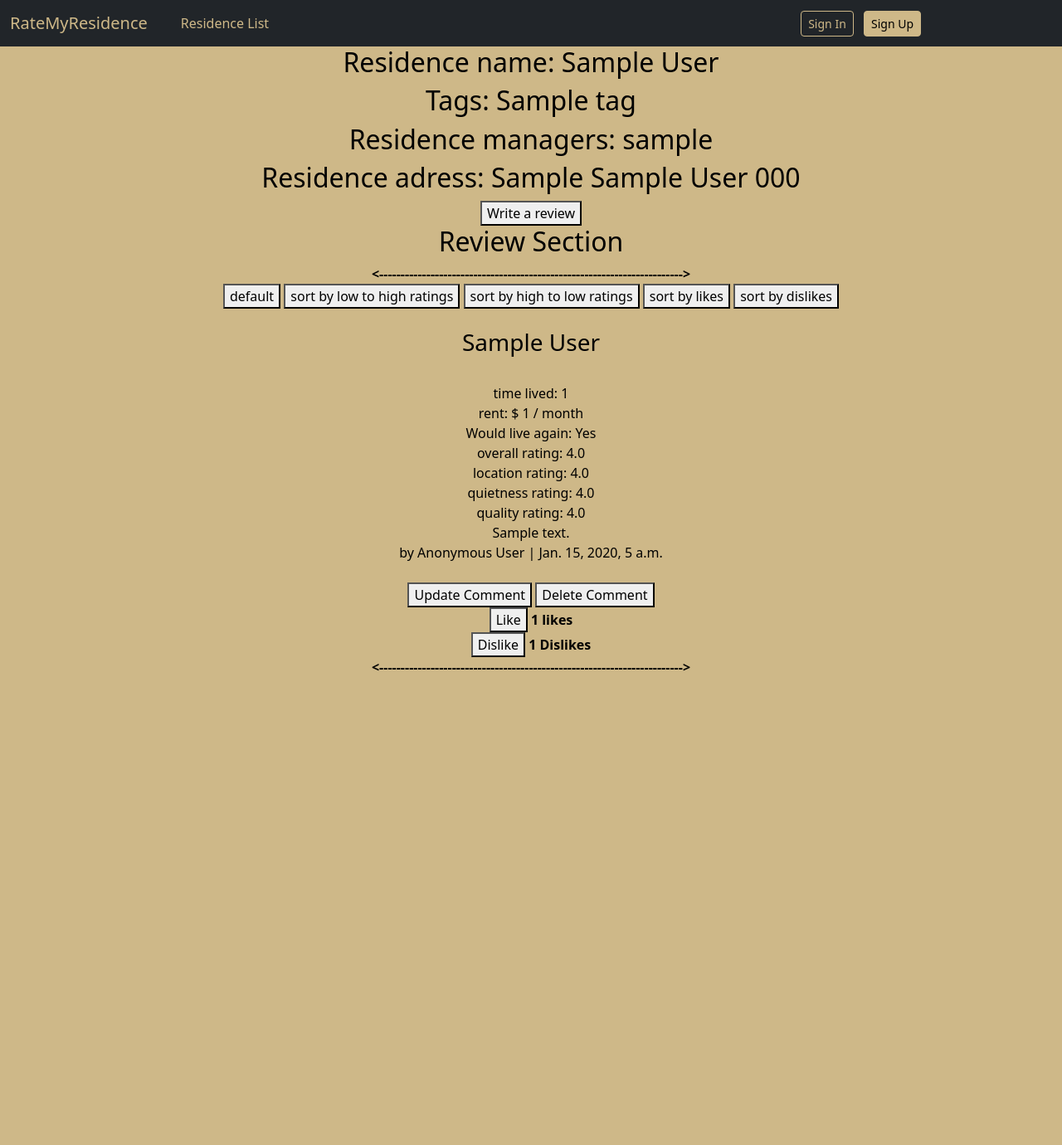
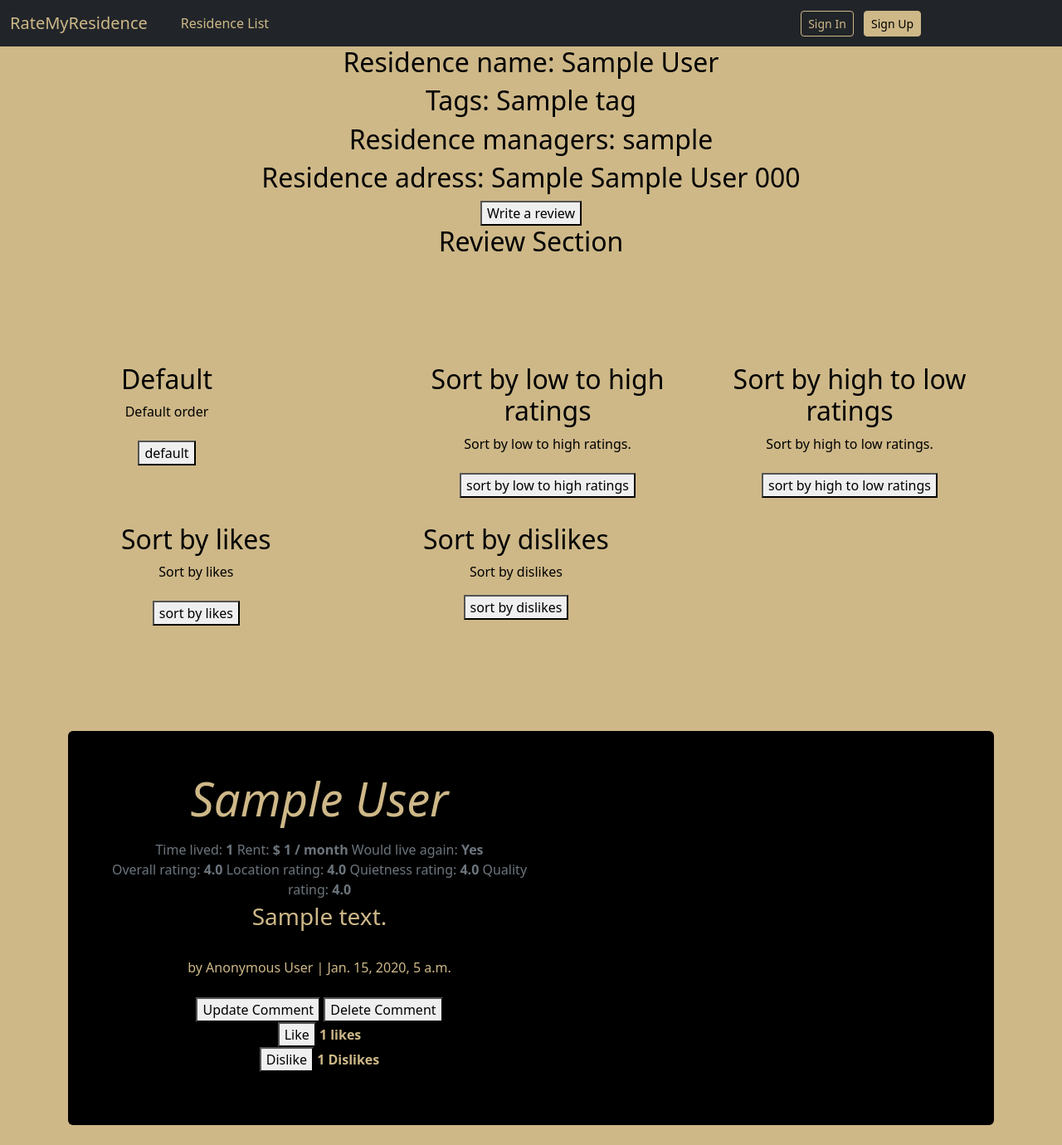
Before and after one commit to SazikQ/RateMyResidence, a Django app: template templates/residence_info.html in a window 1280 px wide. Shown: the whole page at 83% size. Before the commit the page ends 809 px from the top, so only its background shows below. Run offline with Django 4.2, Linux system fonts and the light colour scheme; tables that the repository leaves empty hold one stand-in row (values such as "Sample post"); the template is opened without the code that fills it: values that come from a table or form of the project are taken from there, most other values are stand-ins (such as "Sample title", 1, 10 or a date in 2020); parts of the project's set-up code (start-up, migrations or seed data) failed here and were passed over; some libraries are stand-ins or nearby versions.

Commit message:
half-done residence_info html page

```diff
--- a/templates/residence_info.html
+++ b/templates/residence_info.html
@@ -3,6 +3,9 @@
 {% block title %}Residence Page{% endblock %}
 
 {% block content %}
+
+<main class="container">
+
     {% if user.isResidenceManager %}
     <button onclick="Edit()">Edit Residence</button>
     <script language="JavaScript">
@@ -12,13 +15,13 @@
         }
     </script>
     {% endif %}
-<h2> Residence name: {{ object.name }} </h2>
-<h2> Tags:
+
+    <h2 id="left"> Residence name: {{ object.name }} </h2>
+    <h2 id="left"> Tags:
         {% for tag in tags %}
             {{tag}}
         {% endfor %}
     </h2>
-
 
     {% if object.manager.all %}
         <h2> Residence managers:
@@ -27,48 +30,104 @@
         {% endfor %}
         </h2>
     {% endif %}
+
     <h2> Residence adress: {{ object.location.streetNum }} {{ object.location.streetName }} {{ object.location.zipcode }} </h2>
-
     <form>
         <button formaction="/addReview/{{object.pk}}">Write a review</button>
     </form>
+
+
     <h2>Review Section</h2>
-<strong> <-----------------------------------------------------------------------></strong>
-
 
     {% if not object.comments.all %}
         <small>No comment yet</small>
-
     {% else %}
         <br>
-    <!--button id = "lhbtn" onclick="ascending()">sort by low to high ratings</button>
-    <button id = "hlbtn" onclick="descending()">sort by high to low ratings</button-->
+            <div class="container px-4 py-5">
+                <div class="row g-4 py-5 row-cols-1 row-cols-lg-3">
 
-    <a href= "{% url 'residence_info' object.pk %}"><button type = "button">default</button></a>
-    <a href = "{% url 'residence_info' object.pk %}?sort=lhratings"><button type = "button">sort by low to high ratings</button></a>
-    <a href = "{% url 'residence_info' object.pk %}?sort=hlratings"><button type = "button">sort by high to low ratings</button></a>
-    <a href= "{% url 'residence_info' object.pk %}?sort=likes"><button type = "button">sort by likes</button></a>
-    <a href= "{% url 'residence_info' object.pk %}?sort=dislikes"><button type = "button">sort by dislikes</button></a>
+                    <div class="col d-flex align-items-start">
+                        <div class="icon-square text-bg-light d-inline-flex align-items-center justify-content-center fs-4 flex-shrink-0 me-3">
+                          <svg class="bi" width="1em" height="1em"><use xlink:href="#cpu-fill"/></svg>
+                        </div>
+                        <div>
+                          <h3 class="fs-2">Default</h3>
+                          <p>Default order</p>
+                          <a href= "{% url 'residence_info' object.pk %}" class="btn btn-primary"><button type = "button">default</button></a>
+                        </div>
+                      </div>
 
 
+                  <div class="col d-flex align-items-start">
+                    <div class="icon-square text-bg-light d-inline-flex align-items-center justify-content-center fs-4 flex-shrink-0 me-3">
+                      <svg class="bi" width="1em" height="1em"><use xlink:href="#cpu-fill"/></svg>
+                    </div>
+                    <div>
+                      <h3 class="fs-2">Sort by low to high ratings</h3>
+                      <p>Sort by low to high ratings.</p>
+                      <a href = "{% url 'residence_info' object.pk %}?sort=lhratings" class="btn btn-primary"><button type = "button">sort by low to high ratings</button></a>
+                    </div>
+                  </div>
+
+                  <div class="col d-flex align-items-start">
+                    <div class="icon-square text-bg-light d-inline-flex align-items-center justify-content-center fs-4 flex-shrink-0 me-3">
+                      <svg class="bi" width="1em" height="1em"><use xlink:href="#cpu-fill"/></svg>
+                    </div>
+                    <div>
+                      <h3 class="fs-2">Sort by high to low ratings</h3>
+                      <p>Sort by high to low ratings.</p>
+                      <a href = "{% url 'residence_info' object.pk %}?sort=hlratings" class="btn btn-primary"><button type = "button">sort by high to low ratings</button></a>
+                    </div>
+                  </div>
+
+                  <div class="col d-flex align-items-start">
+                    <div class="icon-square text-bg-light d-inline-flex align-items-center justify-content-center fs-4 flex-shrink-0 me-3">
+                      <svg class="bi" width="1em" height="1em"><use xlink:href="#tools"/></svg>
+                    </div>
+                    <div>
+                      <h3 class="fs-2">Sort by likes</h3>
+                      <p>Sort by likes</p>
+                      <a href= "{% url 'residence_info' object.pk %}?sort=likes" class="btn btn-primary"><button type = "button">sort by likes</button></a>
+                    </div>
+                  </div>
+
+                  <div class="col d-flex align-items-start">
+                    <div class="icon-square text-bg-light d-inline-flex align-items-center justify-content-center fs-4 flex-shrink-0 me-3">
+                      <svg class="bi" width="1em" height="1em"><use xlink:href="#tools"/></svg>
+                    </div>
+                    <div>
+                      <h3 class="fs-2">Sort by dislikes</h3>
+                      <p>Sort by dislikes</p>
+                      <a href= "{% url 'residence_info' object.pk %}?sort=dislikes"><button type = "button">sort by dislikes</button></a>
+                    </div>
+                  </div>
+
+                </div>
+              </div>
+
+        <br>
         <div id = "original">
         {% for comment in reviews.all %}
-        <br>
-        <h3>{{ comment.title }}</h3><br>
-        time lived: {{ comment.time_lived }} <br>
-        rent: $ {{comment.rent }} / month <br>
+            <div class="p-4 p-md-5 mb-4 rounded text-bg-dark">
+              <div class="col-md-6 px-0">
+                <h1 class="display-4 fst-italic">{{ comment.title }}</h1>
+                <p class="lead my-3">
+                    <div class="mb-1 text-muted">Time lived: <strong>{{ comment.time_lived }}</strong>
+                        Rent: <strong>$ {{comment.rent }} / month</strong>
                         {% if comment.live_again %}
-            Would live again: Yes
+                            Would live again: <strong>Yes</strong>
                         {% else %}
-            Would live again: No
-        {% endif %} <br>
+                            Would live again: <strong>No</strong>
+                        {% endif %}<br>
 
-        overall rating: {{ comment.rating }}  <br>
-        location rating: {{ comment.location_rating }}  <br>
-        quietness rating: {{ comment.quietness_rating }}  <br>
-        quality rating: {{ comment.quality_rating }}  <br>
+                        Overall rating: <strong>{{ comment.rating }}</strong>
+                        Location rating: <strong>{{ comment.location_rating }}</strong>
+                        Quietness rating: <strong>{{ comment.quietness_rating }}</strong>
+                        Quality rating: <strong>{{ comment.quality_rating }}</strong>
+                    </div>
 
-        {{ comment.content }}<br>
+
+                    <h3>{{ comment.content }}</h3><br>
                     {% if comment.isAnonymous and comment.reviewer != user %}
                         by Anonymous User
                     {% else %}
@@ -76,11 +135,8 @@
                     {% endif %}
                     | {{ comment.publishTime }} <br>
                     <br>
-        <form>
                     <button formaction="/changecomment/{{comment.pk}}/"> Update Comment</button>
                     <button formaction="/deletecomment/{{comment.pk}}">  Delete Comment</button>
-
-        </form>
 
                     <form action = "{% url 'likeReview' object.pk %}">
                         {% csrf_token %}
@@ -93,8 +149,12 @@
                         <button type = "submit", name = "review_id", value = "{{ comment.id }}">Dislike</button>
                         <strong> {{ comment.dislikes.count }} Dislikes </strong>
                     </form>
-        <strong> <-----------------------------------------------------------------------></strong>
+                </p>
+              </div>
+            </div>
+
         {% endfor %}
     </div>
     {% endif %}
+</main>
 {% endblock %}
```
Lines whose indentation alone changed are shown as unchanged.
